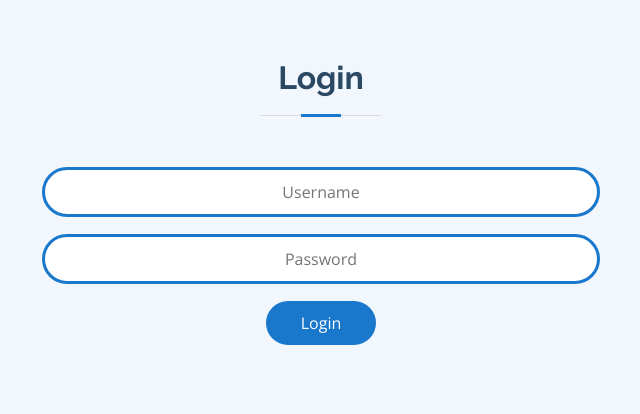
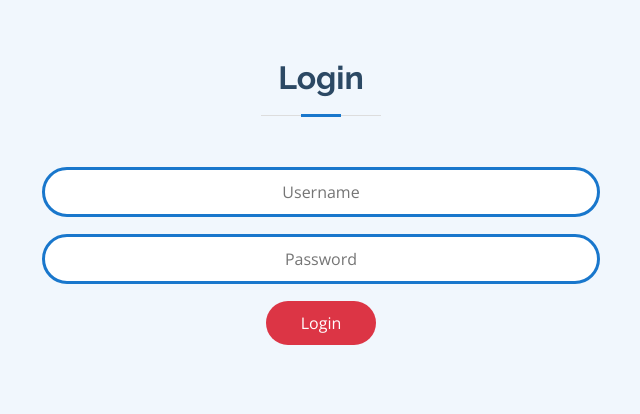
Before and after one commit to AthulBiju2689/secure-file-storage, a Django app: page / in a window 1280 px wide. Shown: the part 1041-1455 px from the top of the page, without its empty margins (319-959 px from the left). Run offline with Django 3.2, Linux system fonts and the light colour scheme; some libraries are stand-ins or nearby versions.

Commit message:
Change primary button color to red

```diff
--- a/templates/index.html
+++ b/templates/index.html
@@ -37,7 +37,7 @@
             padding-bottom: 8px;
         }
         input[type='submit'],button{
-          background: #1977cc;
+          background: #dc3545;
           border: 0;
           padding: 10px 35px;
           color: #fff;
```
